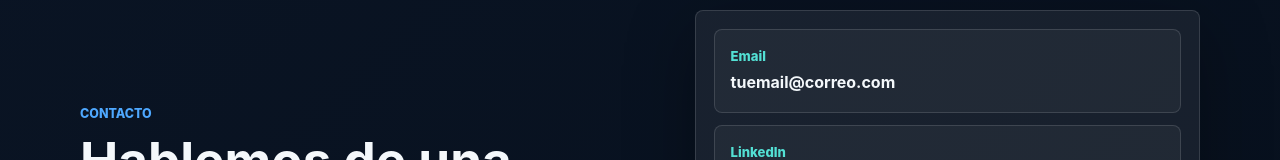
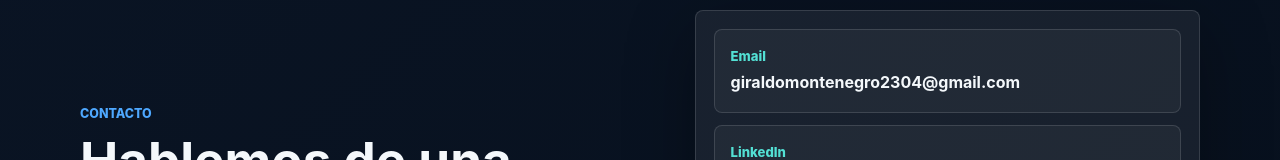
Before and after one commit to estebanfrm/Portafolio, a Vue app: page / in a window 1280 px wide. Shown: the part 4540-4700 px from the top of the page. Built offline with nearby package versions, Linux system fonts and the light colour scheme.

Commit message:
Update contact information

```diff
--- a/src/data/portfolio.js
+++ b/src/data/portfolio.js
@@ -5,10 +5,10 @@
   tagline:
     'Construyo soluciones web limpias, funcionales y orientadas al aprendizaje continuo, con interés especial en IA aplicada.',
   location: 'Colombia',
-  email: 'tuemail@correo.com',
-  linkedin: 'https://www.linkedin.com/in/tu-usuario',
-  github: 'https://github.com/tu-usuario',
-  whatsapp: 'https://wa.me/573001234567',
+  email: 'giraldomontenegro2304@gmail.com',
+  linkedin: 'https://www.linkedin.com/in/esteban-giraldo-frm-6411ba372/',
+  github: 'https://github.com/estebanfrm',
+  whatsapp: 'https://wa.me/573126822833',
   cv: '/cv-esteban.pdf',
 }
 
```
